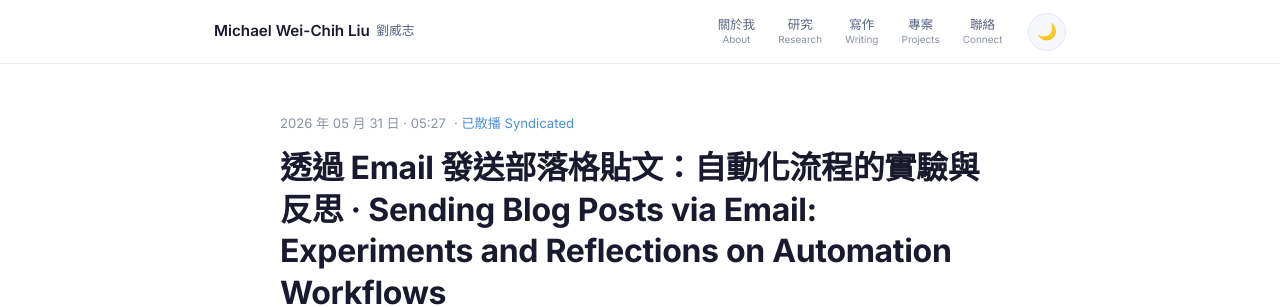
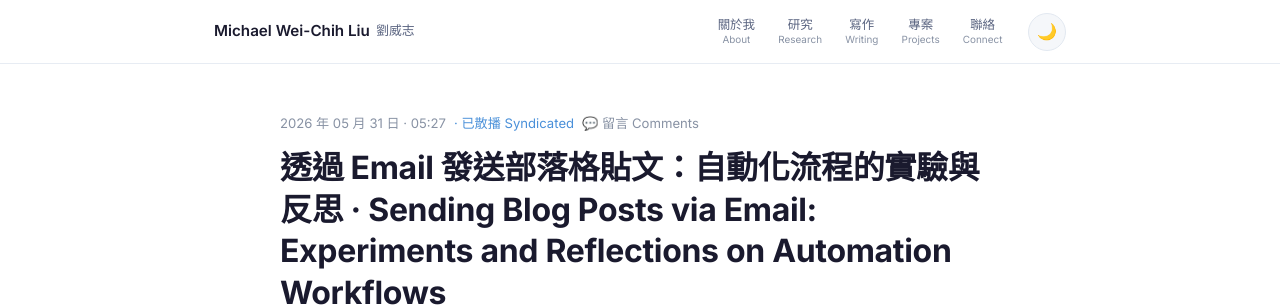
Before and after one commit to liuweichihtw-0624/liuweichihtw-0624.github.io, a Jekyll site: the page built from _posts/2026-05-31-email-blog-automation-workflow.md, in a window 1280 px wide. Shown: the top 307 px of the page. Built offline with Jekyll 4.4.1, drawn with Linux system fonts in a browser that asks for light colours; comment, search, counter and statistics services are not loaded.

Commit message:
Add floating sidebar, share buttons, and comment improvements
- Add floating sidebar on post pages with jump-to-comments and share buttons
  (X, LinkedIn, Facebook, Email, Copy Link) — visible on scroll, desktop only
- Add comment jump link in post meta header
- Add cusdis-wrapper for proper iframe sizing
- Sync Cusdis theme with site dark/light mode on toggle

Co-Authored-By: Claude Sonnet 4.6 <noreply@anthropic.com>

```diff
--- a/_layouts/post.html
+++ b/_layouts/post.html
@@ -14,6 +14,7 @@ layout: default
         {% if page.syndicate and page.syndicate != empty %}
         <span class="post-syndicated">· 已散播 Syndicated</span>
         {% endif %}
+        <a href="#comments" class="post-comment-jump">💬 留言 Comments</a>
       </div>
 
       <h1 class="post-title">{{ page.title }}</h1>
@@ -54,7 +55,7 @@ layout: default
     </footer>
 
     <!-- ── Comments ─────────────────────────────────────── -->
-    <section class="comments-section">
+    <section class="comments-section" id="comments">
       <div class="section-title" style="margin-top:3rem;">
         <h2>留言</h2><span class="en">Comments</span>
       </div>
@@ -62,6 +63,7 @@ layout: default
         歡迎留下你的想法或提問，留言將在審核後顯示。·
         <em>Leave a comment or question — comments appear after moderation.</em>
       </p>
+      <div class="cusdis-wrapper">
         <div id="cusdis_thread"
           data-host="https://cusdis.com"
           data-app-id="c467ab19-788f-45d8-8f25-d6b7ee9bef55"
@@ -70,8 +72,30 @@ layout: default
           data-page-title="{{ page.title }}"
           data-theme="light"
         ></div>
+      </div>
+      <script>
+        (function() {
+          var el = document.getElementById('cusdis_thread');
+          if (el) {
+            var saved = localStorage.getItem('mwcl-theme');
+            var prefersDark = window.matchMedia('(prefers-color-scheme: dark)').matches;
+            el.setAttribute('data-theme', saved || (prefersDark ? 'dark' : 'light'));
+          }
+        })();
+      </script>
       <script async defer src="https://cusdis.com/js/cusdis.es.js"></script>
     </section>
 
   </article>
 </div>
+
+<!-- ── Floating Sidebar ──────────────────────────────────── -->
+<div class="post-float-sidebar" id="post-float-sidebar">
+  <a href="#comments" class="float-btn float-btn-comment" title="跳到留言 Jump to Comments">💬</a>
+  <div class="float-divider"></div>
+  <button class="float-btn" id="share-x" title="分享到 X (Twitter)">𝕏</button>
+  <button class="float-btn" id="share-linkedin" title="分享到 LinkedIn">in</button>
+  <button class="float-btn" id="share-facebook" title="分享到 Facebook">f</button>
+  <button class="float-btn" id="share-email" title="Email 分享 Share via Email">✉</button>
+  <button class="float-btn" id="share-copy" title="複製連結 Copy Link">🔗</button>
+</div>
--- a/assets/css/style.css
+++ b/assets/css/style.css
@@ -814,3 +814,126 @@ main { padding-top: var(--nav-height); min-height: 100vh; }
   gap: 1rem;
 }
 .post-share { display: flex; align-items: center; gap: 0.4rem; flex-wrap: wrap; }
+
+/* ============================================================
+   Post Comment Jump Link
+   ============================================================ */
+
+.post-comment-jump {
+  display: inline-flex;
+  align-items: center;
+  gap: 0.25rem;
+  font-size: 0.82rem;
+  color: var(--text-muted);
+  text-decoration: none;
+  transition: color var(--transition);
+}
+.post-comment-jump:hover { color: var(--primary); }
+
+/* ============================================================
+   Cusdis Comment Container
+   ============================================================ */
+
+.cusdis-wrapper {
+  min-height: 300px;
+  width: 100%;
+}
+.cusdis-wrapper iframe {
+  width: 100% !important;
+  min-height: 300px;
+}
+
+/* ============================================================
+   Floating Post Sidebar
+   ============================================================ */
+
+.post-float-sidebar {
+  position: fixed;
+  right: 1.5rem;
+  top: 50%;
+  transform: translateY(-50%);
+  display: flex;
+  flex-direction: column;
+  align-items: center;
+  gap: 0.4rem;
+  z-index: 200;
+  opacity: 0;
+  pointer-events: none;
+  transition: opacity var(--transition);
+}
+
+.post-float-sidebar.is-visible {
+  opacity: 1;
+  pointer-events: auto;
+}
+
+.float-btn {
+  width: 42px;
+  height: 42px;
+  border-radius: var(--radius-full);
+  background: var(--card-bg);
+  border: 1px solid var(--border);
+  box-shadow: 0 2px 8px rgba(0,0,0,0.10);
+  display: flex;
+  align-items: center;
+  justify-content: center;
+  cursor: pointer;
+  font-size: 1rem;
+  font-weight: 700;
+  color: var(--text-secondary);
+  transition: all var(--transition);
+  text-decoration: none;
+  font-family: var(--font-sans);
+  position: relative;
+}
+
+.float-btn:hover {
+  background: var(--primary);
+  border-color: var(--primary);
+  color: #fff;
+  transform: scale(1.12);
+  box-shadow: 0 4px 14px rgba(74,144,217,0.35);
+}
+
+.float-btn-comment {
+  background: var(--primary-subtle);
+  border-color: var(--primary);
+  color: var(--primary);
+}
+
+.float-divider {
+  width: 24px;
+  height: 1px;
+  background: var(--border);
+  margin: 0.2rem 0;
+}
+
+.float-btn::after {
+  content: attr(title);
+  position: absolute;
+  right: calc(100% + 0.6rem);
+  top: 50%;
+  transform: translateY(-50%);
+  background: var(--text-primary);
+  color: var(--bg);
+  padding: 0.25rem 0.6rem;
+  border-radius: var(--radius-sm);
+  font-size: 0.72rem;
+  font-weight: 400;
+  white-space: nowrap;
+  opacity: 0;
+  pointer-events: none;
+  transition: opacity var(--transition);
+}
+
+.float-btn:hover::after { opacity: 1; }
+
+.float-btn.copied {
+  background: rgba(46,204,113,0.12);
+  border-color: #27ae60;
+  color: #27ae60;
+}
+
+@media (max-width: 1024px) {
+  .post-float-sidebar { display: none; }
+}
--- a/assets/js/main.js
+++ b/assets/js/main.js
@@ -62,3 +62,68 @@ if (navToggle && navLinks) {
     else if (!isHome && path.startsWith(href)) link.classList.add('active');
   });
 })();
+
+// ── Floating Sidebar & Share ──────────────────────────────
+
+(function initPostFeatures() {
+  const sidebar = document.getElementById('post-float-sidebar');
+  if (!sidebar) return;
+
+  // Show sidebar after scrolling 300px
+  window.addEventListener('scroll', function() {
+    if (window.scrollY > 300) sidebar.classList.add('is-visible');
+    else sidebar.classList.remove('is-visible');
+  }, { passive: true });
+
+  const pageUrl   = encodeURIComponent(window.location.href);
+  const pageTitle = encodeURIComponent(document.title);
+
+  function openShare(url) {
+    window.open(url, '_blank', 'width=600,height=480,noopener,noreferrer');
+  }
+
+  var shareX = document.getElementById('share-x');
+  if (shareX) shareX.addEventListener('click', function() {
+    openShare('https://x.com/intent/tweet?url=' + pageUrl + '&text=' + pageTitle);
+  });
+
+  var shareLinkedin = document.getElementById('share-linkedin');
+  if (shareLinkedin) shareLinkedin.addEventListener('click', function() {
+    openShare('https://www.linkedin.com/sharing/share-offsite/?url=' + pageUrl);
+  });
+
+  var shareFacebook = document.getElementById('share-facebook');
+  if (shareFacebook) shareFacebook.addEventListener('click', function() {
+    openShare('https://www.facebook.com/sharer/sharer.php?u=' + pageUrl);
+  });
+
+  var shareEmail = document.getElementById('share-email');
+  if (shareEmail) shareEmail.addEventListener('click', function() {
+    window.location.href = 'mailto:?subject=' + pageTitle + '&body=' + pageUrl;
+  });
+
+  var shareCopy = document.getElementById('share-copy');
+  if (shareCopy) shareCopy.addEventListener('click', function() {
+    navigator.clipboard.writeText(window.location.href).then(function() {
+      shareCopy.classList.add('copied');
+      var orig = shareCopy.getAttribute('title');
+      shareCopy.setAttribute('title', '已複製！Copied!');
+      setTimeout(function() {
+        shareCopy.classList.remove('copied');
+        shareCopy.setAttribute('title', orig);
+      }, 2000);
+    });
+  });
+
+  // Sync Cusdis theme when user toggles dark/light mode
+  var cusdisEl = document.getElementById('cusdis_thread');
+  if (cusdisEl && toggleBtn) {
+    toggleBtn.addEventListener('click', function() {
+      setTimeout(function() {
+        var theme = html.getAttribute('data-theme') || 'light';
+        cusdisEl.setAttribute('data-theme', theme);
+        if (window.CUSDIS) window.CUSDIS.renderTo(cusdisEl);
+      }, 50);
+    });
+  }
+})();
```
Lines whose indentation alone changed are shown as unchanged.
